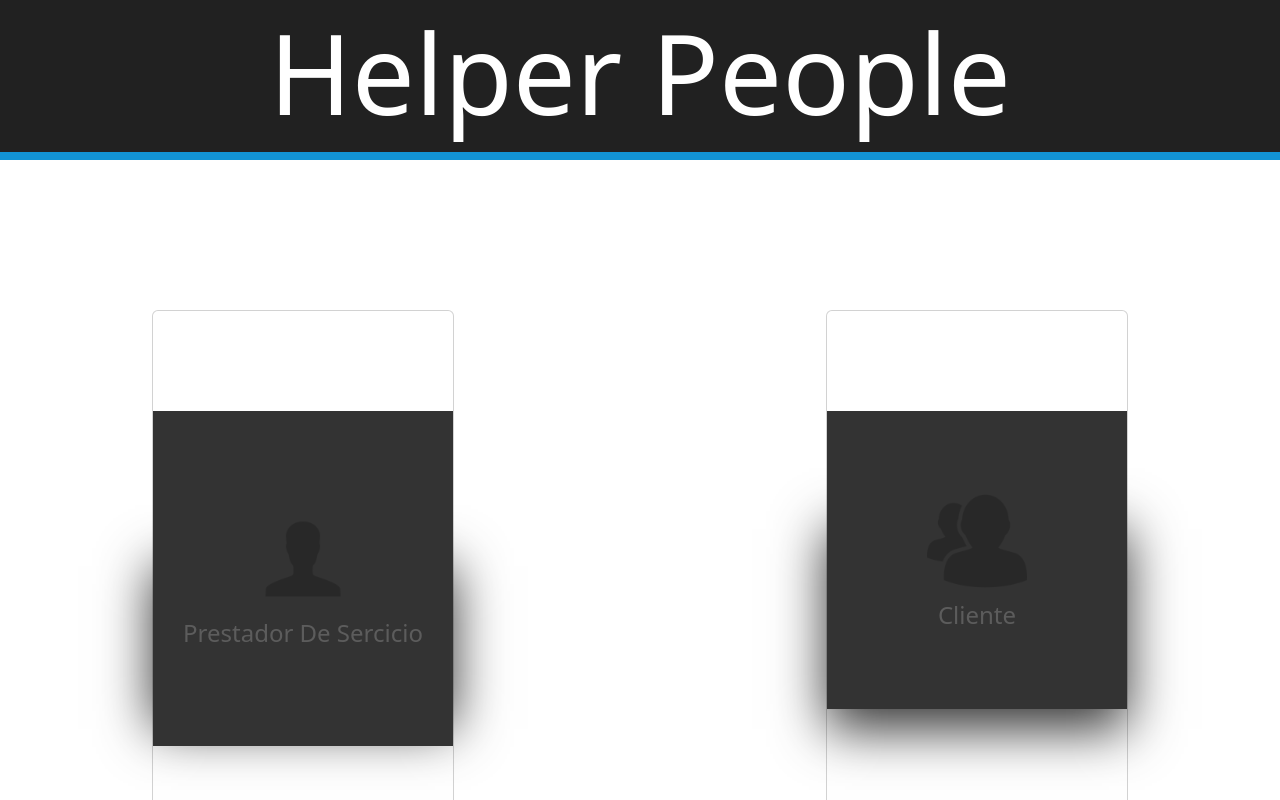
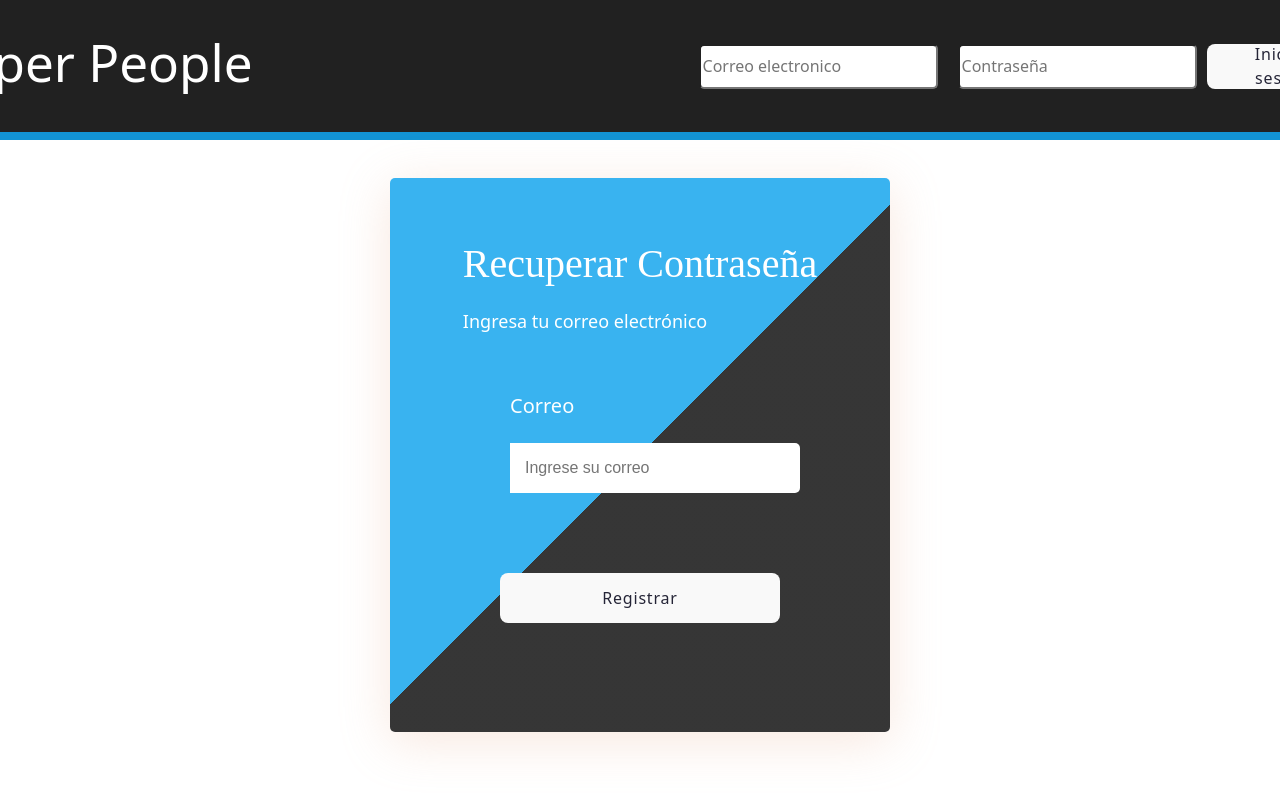
Before and after one commit to estefaniaG20/Helper_People, a React (Vite) app: page / in a window 1280 px wide. Shown: the top 800 px of the page. Built offline with nearby package versions, Linux system fonts and the light colour scheme.

Commit message:
Organizada las url del ForgotPass

```diff
--- a/src/Components/pages/ForgotPass.jsx
+++ b/src/Components/pages/ForgotPass.jsx
@@ -1,7 +1,7 @@
 import React from 'react'
-import { FooterFP } from '../Layouts/FooterFP'
-import { HeaderFP } from '../Layouts/HeaderFP'
-import { MainFP } from '../Layouts/MainFP'
+import { FooterFP } from '../Layouts/ForgotPassword/FooterFP'
+import { HeaderFP } from '../Layouts/ForgotPassword/HeaderFP'
+import { MainFP } from '../Layouts/ForgotPassword/MainFP'
 
 
 
--- a/src/main.jsx
+++ b/src/main.jsx
@@ -3,10 +3,11 @@ import ReactDOM from 'react-dom/client'
 import App from './App'
 import { Home } from './Components/pages/Home'
 import { Rool } from './Components/pages/Rool'
+import { ForgotPass } from './Components/pages/ForgotPass'
 import './index.css'
 
 ReactDOM.createRoot(document.getElementById('root')).render(
   <React.StrictMode>
-    <Rool/>
+    <ForgotPass/>
   </React.StrictMode>,
 )
```
